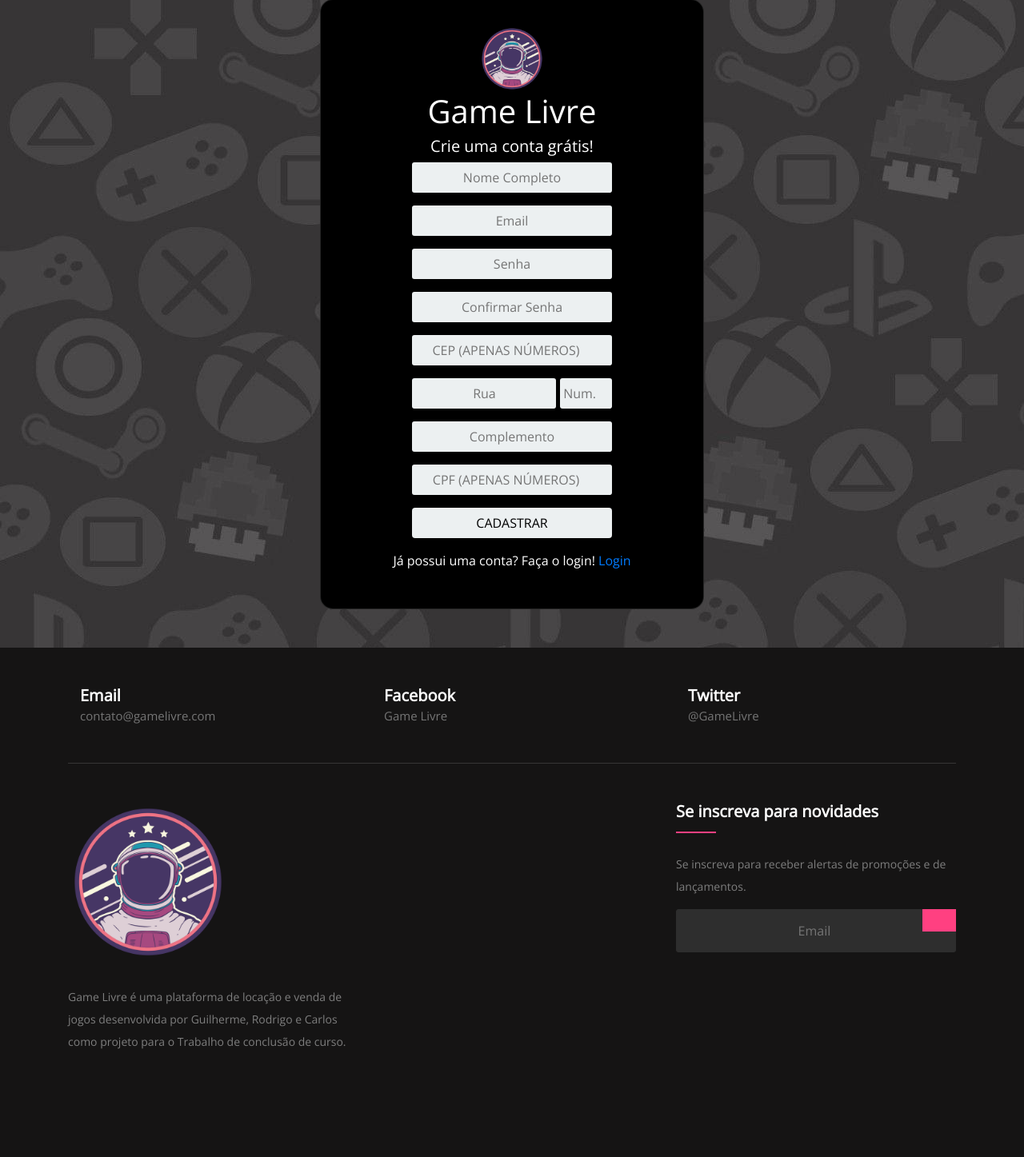
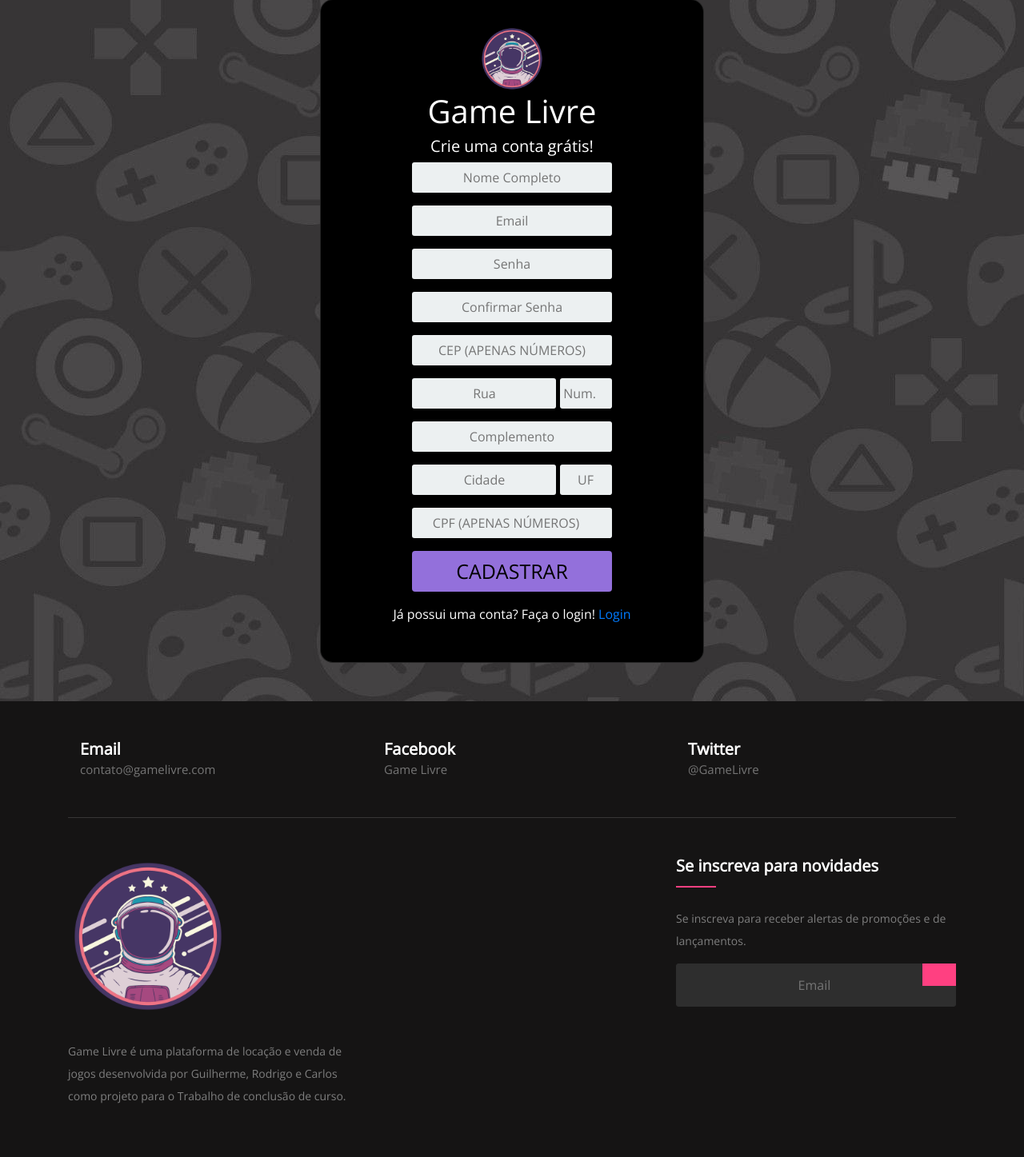
Before and after one commit to yGuiro/gameLivre, a PHP site: page /cadastro.php in a window 1280 px wide. Shown: the part 165-1612 px from the top of the page at 80% size. Before the commit the page ends 1477 px from the top, so only its background shows below. Run offline with PHP 8.4, Linux system fonts and the light colour scheme.

Commit message:
05-10-22

```diff
--- a/cadastro.php
+++ b/cadastro.php
@@ -1,5 +1,6 @@
 <?php  include 'head.php'; ?>
 <?php  include 'navbar.php'; ?>
+<script defer src="/TCC/js/cep.js"></script>
 
 <main class="box" style="background-color: black;">
   <img src="/TCC/img/logo.png" alt="logo" style="width: 20%;">
@@ -55,7 +56,7 @@
         transition: border .5s;">
     </p>
     <p class="input-row">
-    <input type="number" placeholder="CEP (APENAS NÚMEROS)" style="
+    <input type="text" placeholder="CEP (APENAS NÚMEROS)" id="cep"style="
         text-align: center;
         background-color: #ECF0F1;
         border: 2px solid transparent;
@@ -67,7 +68,7 @@
         transition: border .5s;">
     </p>
     <p class="input-row">
-      <input type="text" placeholder="Rua" style="
+      <input type="text" placeholder="Rua" id="rua" style="
         text-align: center;
         background-color: #ECF0F1;
         border: 2px solid transparent;
@@ -100,6 +101,27 @@
         width: 250px;
         transition: border .5s;">
     </p>
+    <input type="text" placeholder="Cidade" id="cidade" style="
+        text-align: center;
+        background-color: #ECF0F1;
+        border: 2px solid transparent;
+        border-radius: 3px;
+        font-size: 16px;
+        font-weight: 200;
+        padding: 5px 0;
+        width: 180px;
+        transition: border .5s;">
+    <input type="text" placeholder="UF" id="uf" style="
+        text-align: center;
+        background-color: #ECF0F1;
+        border: 2px solid transparent;
+        border-radius: 3px;
+        font-size: 16px;
+        font-weight: 200;
+        padding: 5px 0;
+        width: 65px;
+        transition: border .5s;">
+    </p>
     <p class="input-row">
     <input type="number" placeholder="CPF (APENAS NÚMEROS)" style="
         text-align: center;
@@ -113,7 +135,10 @@
         transition: border .5s;">
     </p>
     <p class="input-row">
-      <input type="submit" value="CADASTRAR" class="btn">
+      <input type="submit" value="CADASTRAR" class="btn" style="
+      font-size: 25px;
+      background-color: #9370DB;
+      ">
     </p>
   </form>
   <p style="color: white;">Já possui uma conta? Faça o login! <a href="login.php">Login</a></p>
--- a/css/login.css
+++ b/css/login.css
@@ -29,3 +29,8 @@ input {
     border: 2px solid #3498DB;
     box-shadow: none;
     }
+
+.btn {
+      font-size: 25px;
+      background-color: #9370DB;
+}
--- /dev/null
+++ b/js/cep.js
@@ -0,0 +1,35 @@
+const limpaForm = (endereco) => {
+    document.getElementById('rua').value = " ";
+    document.getElementById('cidade').value = " ";
+    document.getElementById('uf').value = " ";
+}
+
+const preencherForm = (endereco) => {
+    document.getElementById('rua').value = endereco.logradouro;
+    document.getElementById('cidade').value = endereco.localidade;
+    document.getElementById('uf').value = endereco.uf;
+}
+
+const eNumero = (numero) => /^[0-9]+$/.test(numero);
+
+const cepValido = (cep) => cep.length == 8 && eNumero(cep);
+
+const pesquisarCep = async()=> {
+    limpaForm()
+
+    const cep = document.getElementById('cep').value.replace("-", " ");
+    const url = `http://viacep.com.br/ws/${cep}/json/`;
+    if (cepValido(cep)){
+        const dados = await fetch(url)
+        const endereco = await dados.json()
+        if (endereco.hasOwnProperty('erro')) {
+            alert ("CEP não encontrado!!!")
+        }else {
+            preencherForm(endereco);
+        }
+    }else {
+        alert ("CEP invalido!!!")
+    }
+}
+
+document.getElementById('cep').addEventListener('focusout', pesquisarCep)
```
Also changed, not shown: img/fav.png (deleted).
